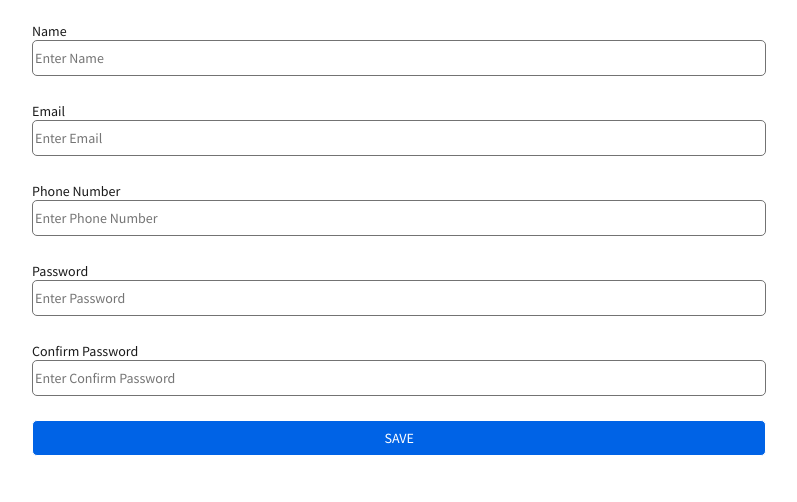
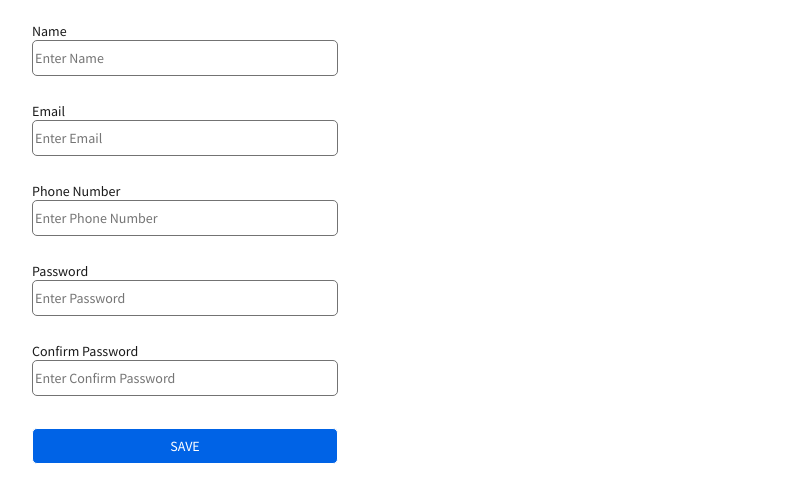
Before and after one commit to Patil-Pankaj/web-platform-a14dck, a plain HTML site: page index.html in a window 1280 px wide. Shown: the whole page, without its empty margins (16-813 px from the left). Drawn offline with Linux system fonts and the light colour scheme.

Commit message:
1 file modified

```diff
--- a/styles.css
+++ b/styles.css
@@ -17,7 +17,7 @@ input[type='text'] {
   font-family: 'Source Sans Pro', sans-serif;
   font-weight: 400;
   font-size: 14px;
-  width: 60%;
+  width: 25%;
   height: 36px;
   border: solid 1px #737373;
   border-radius: 5px;
@@ -29,7 +29,7 @@ input[type='password'] {
   font-family: 'Source Sans Pro', sans-serif;
   font-weight: 400;
   font-size: 14px;
-  width: 60%;
+  width: 25%;
   height: 36px;
   border: solid 1px #737373;
   border-radius: 5px;
@@ -45,10 +45,11 @@ label {
   font-family: 'Source Sans Pro', sans-serif;
   font-weight: 400;
   font-size: 14px;
-  width: 60%;
+  width: 25%;
   height: 36px;
   border: solid 1px #ffffff;
   border-radius: 5px;
+  margin-top: 8px;
   color: #ffffff;
   background-color: #0063e6;
   text-transform: uppercase;
```
